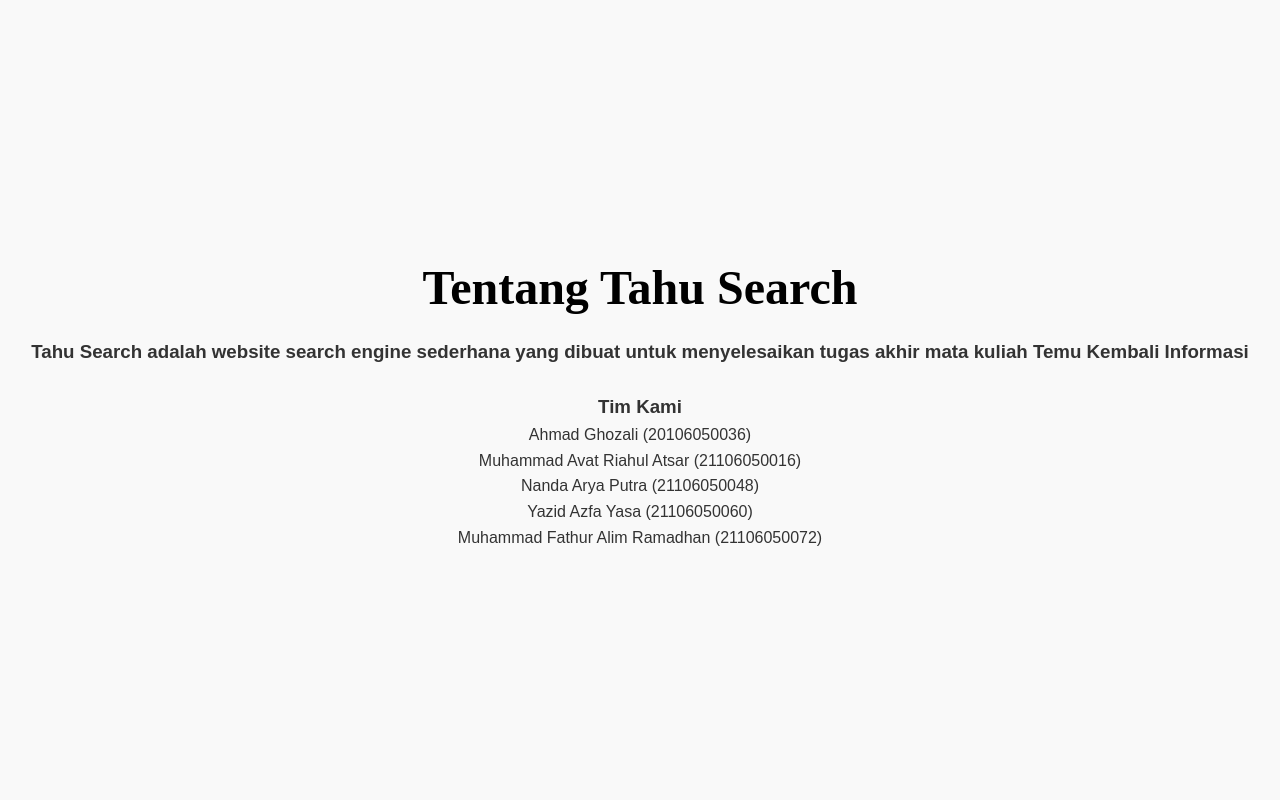
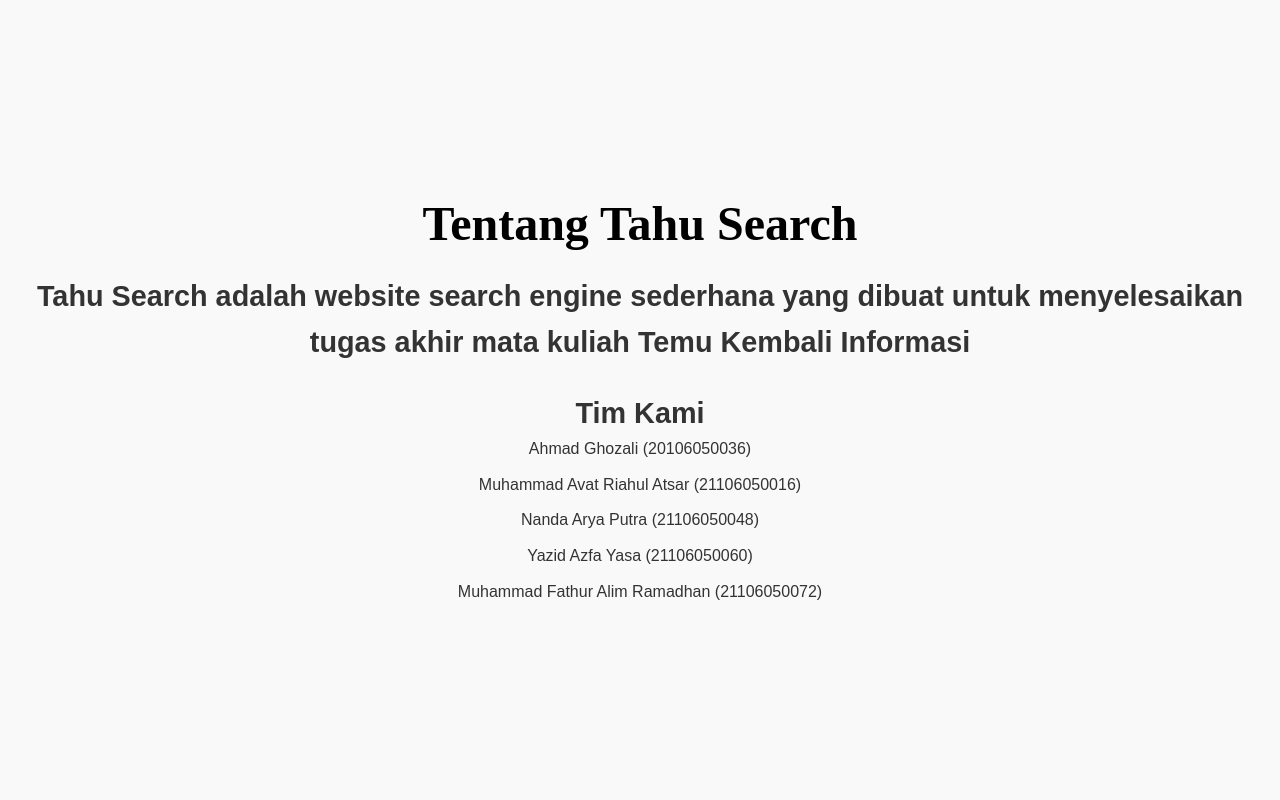
Before and after one commit to nandaarya/search-engine-backend, a Flask app: page /about in a window 1280 px wide. Run offline with Flask 3, Linux system fonts and the light colour scheme.

Commit message:
fix about page style

```diff
--- a/static/styles.css
+++ b/static/styles.css
@@ -120,3 +120,25 @@ button:active {
 .about-link:hover {
   color: #0056b3;
 }
+
+/* About content styles */
+.about-content {
+  text-align: center;
+}
+
+.about-content h3 {
+  font-size: 1.8em;
+  font-weight: bold;
+  color: #333;
+}
+
+/* Team members list styles */
+.team-members {
+  list-style: none;
+  padding: 0;
+  margin: 0;
+}
+
+.team-members li {
+  margin-bottom: 10px;
+}
--- a/templates/about.html
+++ b/templates/about.html
@@ -7,15 +7,22 @@
     <link rel="stylesheet" type="text/css" href="{{ url_for('static', filename='styles.css') }}" />
   </head>
 
-  <body>
-    <h1>Tentang Tahu Search</h1>
-    <h3>Tahu Search adalah website search engine sederhana yang dibuat untuk menyelesaikan tugas akhir mata kuliah Temu Kembali Informasi</h3>
-    <br />
-    <h3>Tim Kami</h3>
-    <p>Ahmad Ghozali (20106050036)</p>
-    <p>Muhammad Avat Riahul Atsar (21106050016)</p>
-    <p>Nanda Arya Putra (21106050048)</p>
-    <p>Yazid Azfa Yasa (21106050060)</p>
-    <p>Muhammad Fathur Alim Ramadhan (21106050072)</p>
+  <body class="centered-content">
+    <header>
+      <h1>Tentang Tahu Search</h1>
+    </header>
+
+    <section class="about-content">
+      <h3>Tahu Search adalah website search engine sederhana yang dibuat untuk menyelesaikan tugas akhir mata kuliah Temu Kembali Informasi</h3>
+      <br />
+      <h3>Tim Kami</h3>
+      <ul class="team-members">
+        <li>Ahmad Ghozali (20106050036)</li>
+        <li>Muhammad Avat Riahul Atsar (21106050016)</li>
+        <li>Nanda Arya Putra (21106050048)</li>
+        <li>Yazid Azfa Yasa (21106050060)</li>
+        <li>Muhammad Fathur Alim Ramadhan (21106050072)</li>
+      </ul>
+    </section>
   </body>
 </html>
```
